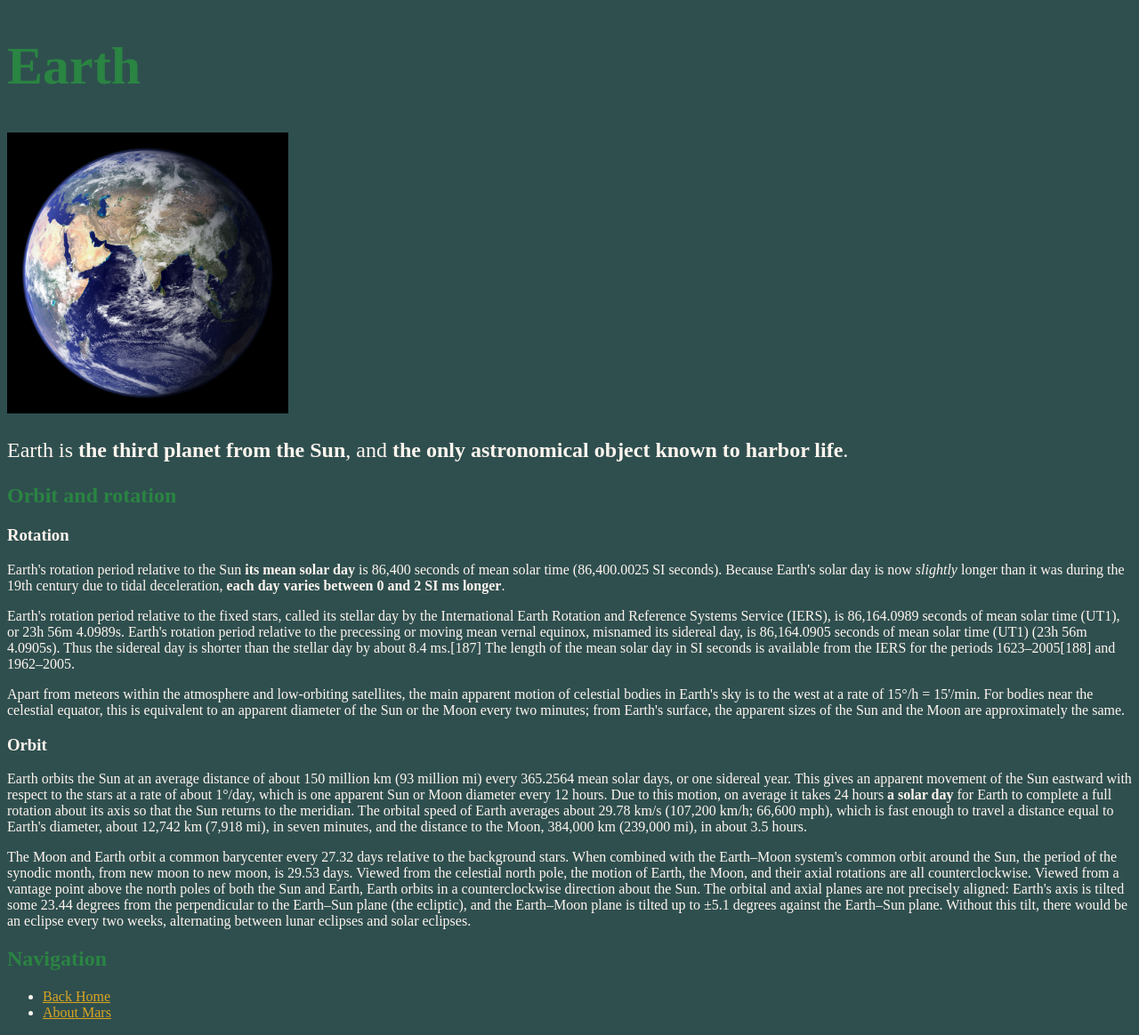
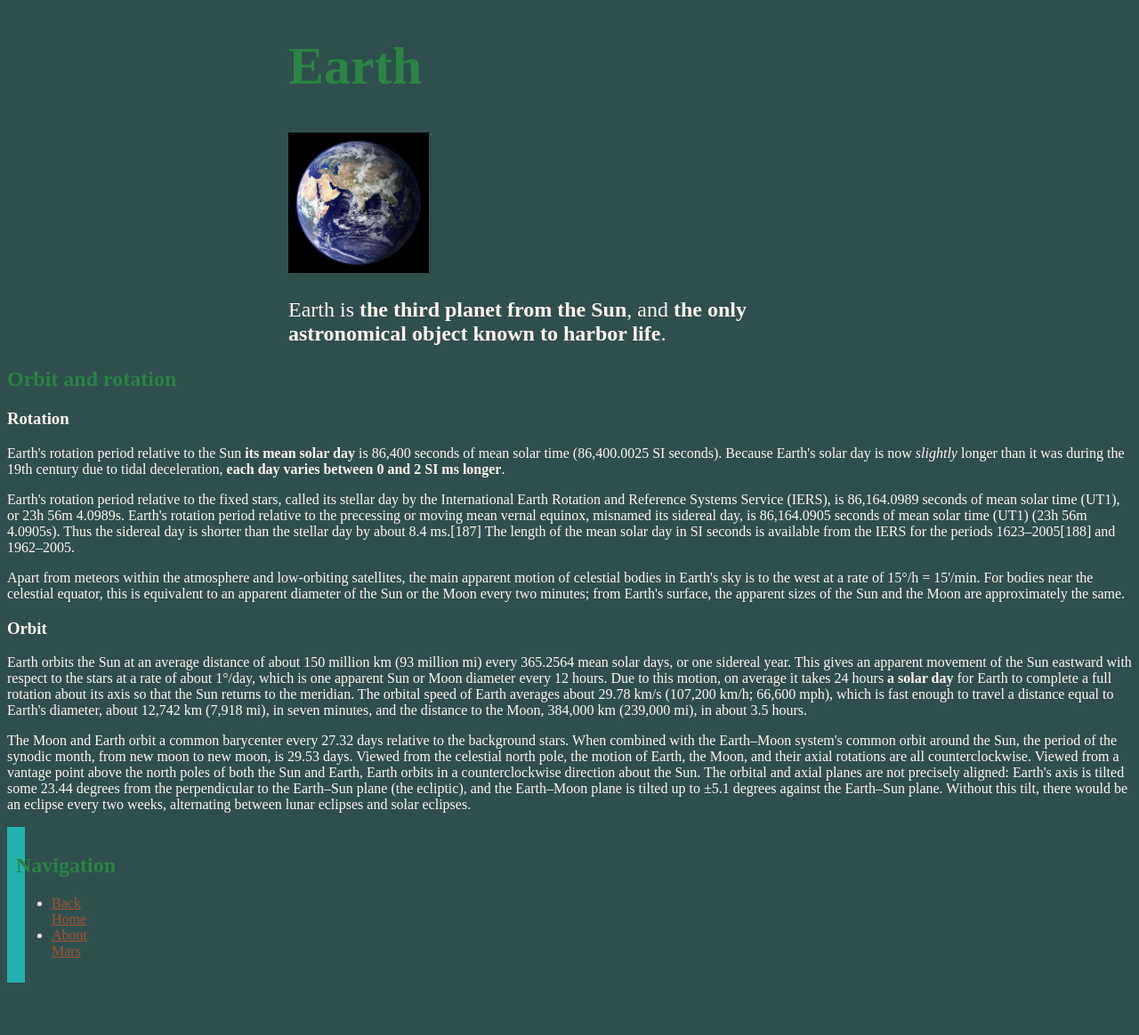
Before and after one commit to xelA-S/HTML-CSS-practice, a Flask app: page /earth in a window 1280 px wide. Shown: the whole page at 89% size. After the commit the page ends 1105 px from the top, so only its background shows below. Run offline with Flask 2, Linux system fonts and the light colour scheme.

Commit message:
added margins and padding

```diff
--- a/static/css/style.css
+++ b/static/css/style.css
@@ -3,8 +3,21 @@ body{
     color: seashell;
 }
 
+header{
+    display: block;
+    margin-left: auto;
+    margin-right: auto;
+    width: 50%;
+}
+
+footer{
+    background-color:lightseagreen;
+    margin-right: 1700px;
+    padding: 10px ;
+}
+
 a {
-    color: goldenrod;
+    color:sienna;
 }
 
 h1 {
--- a/templates/earth.html
+++ b/templates/earth.html
@@ -6,10 +6,13 @@
 
     </head>
     <body>
+        <header>
             <h1 class="earth">Earth</h1>
             <img src="static/images/earth.jpg", alt="" style="width: 25%; height: 25%;"/>
 
             <p class="intro">Earth is <strong>the third planet from the Sun</strong>, and <strong>the only astronomical object known to harbor life</strong>.</p>
+        </header>
+        <main>
 
             <h2 class="earth2"> Orbit and rotation</h2>
 
@@ -26,12 +29,14 @@
             <p>Earth orbits the Sun at an average distance of about 150 million km (93 million mi) every 365.2564 mean solar days, or one sidereal year. This gives an apparent movement of the Sun eastward with respect to the stars at a rate of about 1°/day, which is one apparent Sun or Moon diameter every 12 hours. Due to this motion, on average it takes 24 hours <strong>a solar day</strong> for Earth to complete a full rotation about its axis so that the Sun returns to the meridian. The orbital speed of Earth averages about 29.78 km/s (107,200 km/h; 66,600 mph), which is fast enough to travel a distance equal to Earth's diameter, about 12,742 km (7,918 mi), in seven minutes, and the distance to the Moon, 384,000 km (239,000 mi), in about 3.5 hours.</p>
 
             <p>The Moon and Earth orbit a common barycenter every 27.32 days relative to the background stars. When combined with the Earth–Moon system's common orbit around the Sun, the period of the synodic month, from new moon to new moon, is 29.53 days. Viewed from the celestial north pole, the motion of Earth, the Moon, and their axial rotations are all counterclockwise. Viewed from a vantage point above the north poles of both the Sun and Earth, Earth orbits in a counterclockwise direction about the Sun. The orbital and axial planes are not precisely aligned: Earth's axis is tilted some 23.44 degrees from the perpendicular to the Earth–Sun plane (the ecliptic), and the Earth–Moon plane is tilted up to ±5.1 degrees against the Earth–Sun plane. Without this tilt, there would be an eclipse every two weeks, alternating between lunar eclipses and solar eclipses.</p>
-
+        </main>
+        <footer>
             <h2 class="earth2">Navigation</h2>
 
             <ul>
                 <li><a href={{ url_for("home") }}>Back Home</a></li>
                 <li><a href={{ url_for("mars") }}>About Mars</a></li>
             </ul>
+        </footer>
     </body>
 </html>
--- a/templates/mars.html
+++ b/templates/mars.html
@@ -10,9 +10,9 @@
             <img src="static/images/mars.jpg" alt="" style="width: 25%; height: 25%;"/>
 
             <p class="intro">Mars is the fourth planet from the Sun and the second-smallest planet in the Solar System after Mercury.</p>
+            <p class="intro">In English, Mars carries a name of the Roman god of war, and is often referred to as the <strong>Red Planet</strong> because the iron oxide prevalent on its surface gives it a reddish appearance that is distinctive among the astronomical bodies visible to the naked eye.</p>
         </header>
         <main>
-            <p class="intro">In English, Mars carries a name of the Roman god of war, and is often referred to as the <strong>Red Planet</strong> because the iron oxide prevalent on its surface gives it a reddish appearance that is distinctive among the astronomical bodies visible to the naked eye.</p>
 
             <h2 class="mars2"> Orbit and Rotation</h2>
 
```
Lines whose indentation alone changed are shown as unchanged.
